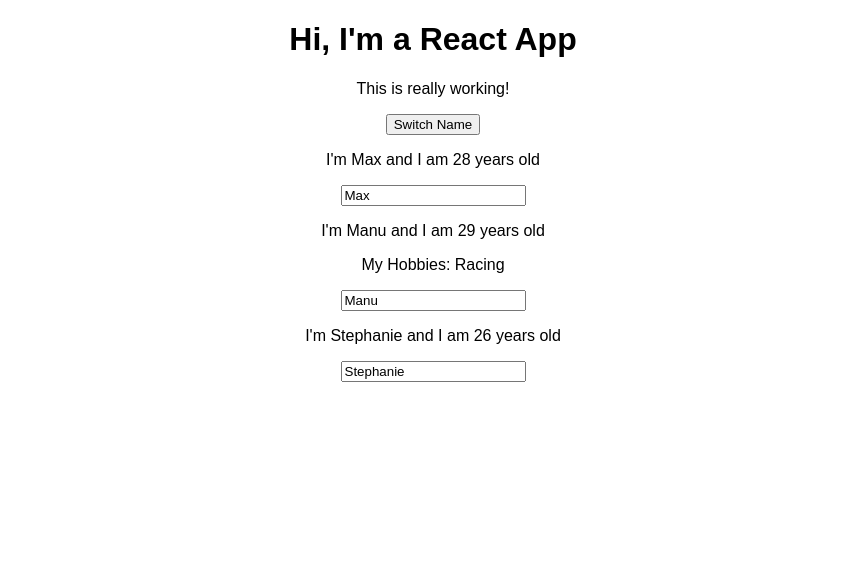
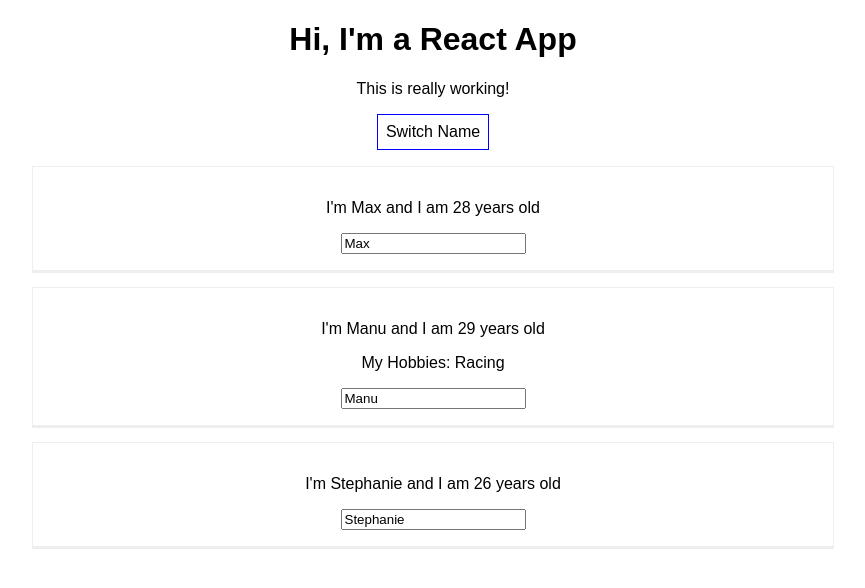
Before and after one commit to AlanAlv/react-complete-guide, a React (Create React App) app: page / in a window 1280 px wide. Shown: the top 588 px of the page, without its empty margins (207-1072 px from the left). Built offline with nearby package versions, Linux system fonts and the light colour scheme.

Commit message:
Added Css

```diff
--- a/src/App.js
+++ b/src/App.js
@@ -36,11 +36,23 @@
 
 
   render () {
+    const style = {
+      backgroundColor: 'white',
+      font: 'inherit',
+      border: '1px solid blue',
+      padding: '8px',
+      cursor: 'pointer'
+    };
+
     return (
       <div className="App">
         <h1>Hi, I'm a React App</h1>
         <p>This is really working!</p>
-        <button onClick={() => this.switchNameHandler('Maximilian!!')}>Switch Name</button>
+        <button
+          style={style}
+          onClick={() => this.switchNameHandler('Maximilian!!')}>
+            Switch Name
+        </button>
         <Person
           name={this.state.persons[0].name}
           age={this.state.persons[0].age} />
--- /dev/null
+++ b/src/Person/Person.css
@@ -0,0 +1,8 @@
+.Person {
+    width: 60%;
+    margin: 16px auto;
+    border: 1px solid #eee;
+    box-shadow: 0 2px #eee;
+    padding: 16px;
+    text-align: center;
+}
--- a/src/Person/Person.js
+++ b/src/Person/Person.js
@@ -1,8 +1,10 @@
 import React from 'react';
+import './Person.css';
+
 
 const person = (props) => {
     return(
-        <div>
+        <div className="Person">
             <p onClick={props.click}>I'm {props.name} and I am {props.age} years old</p>
             <p>{props.children}</p>
             <input type="text" onChange={props.changed} value={props.name} />
```
